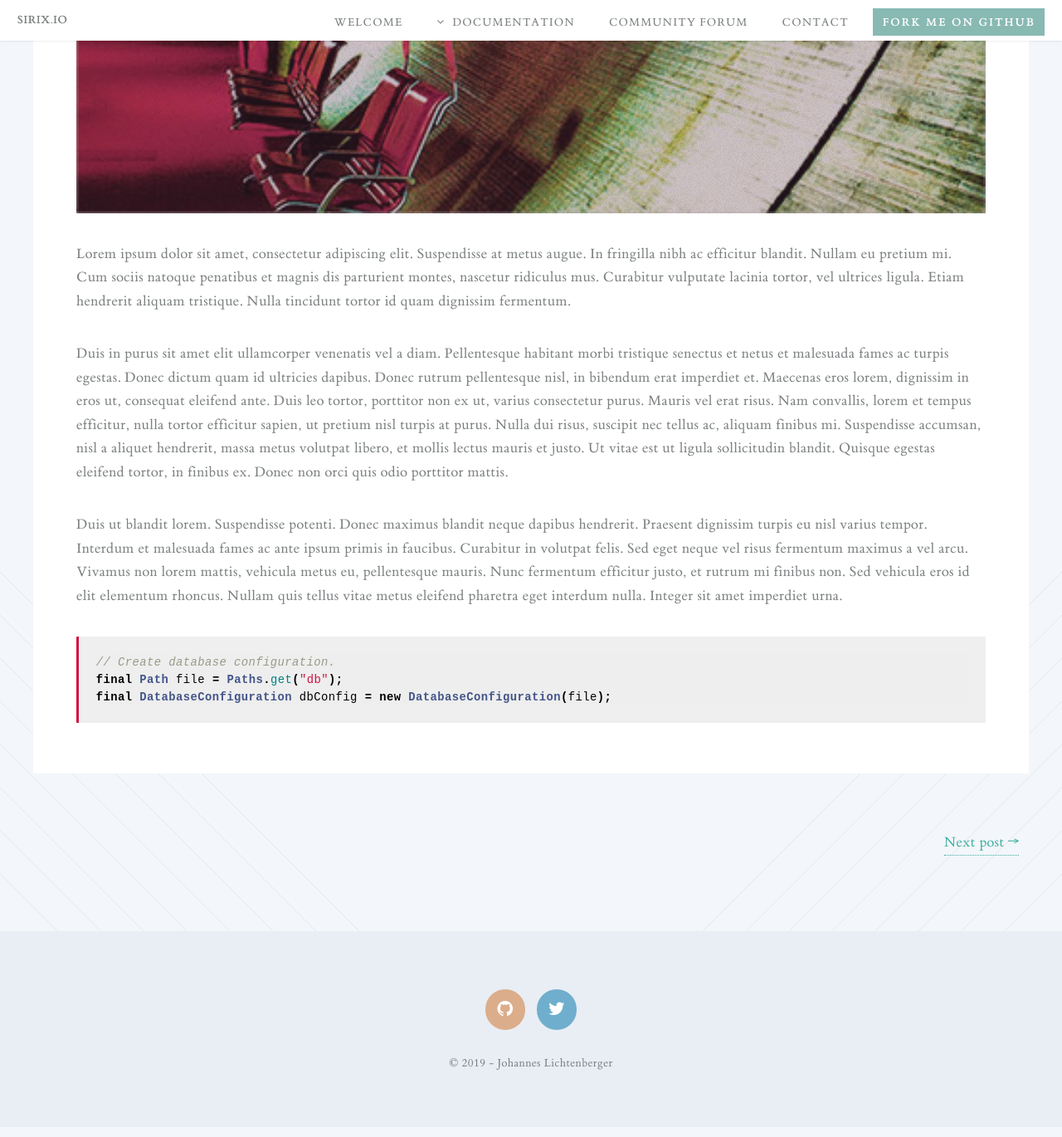
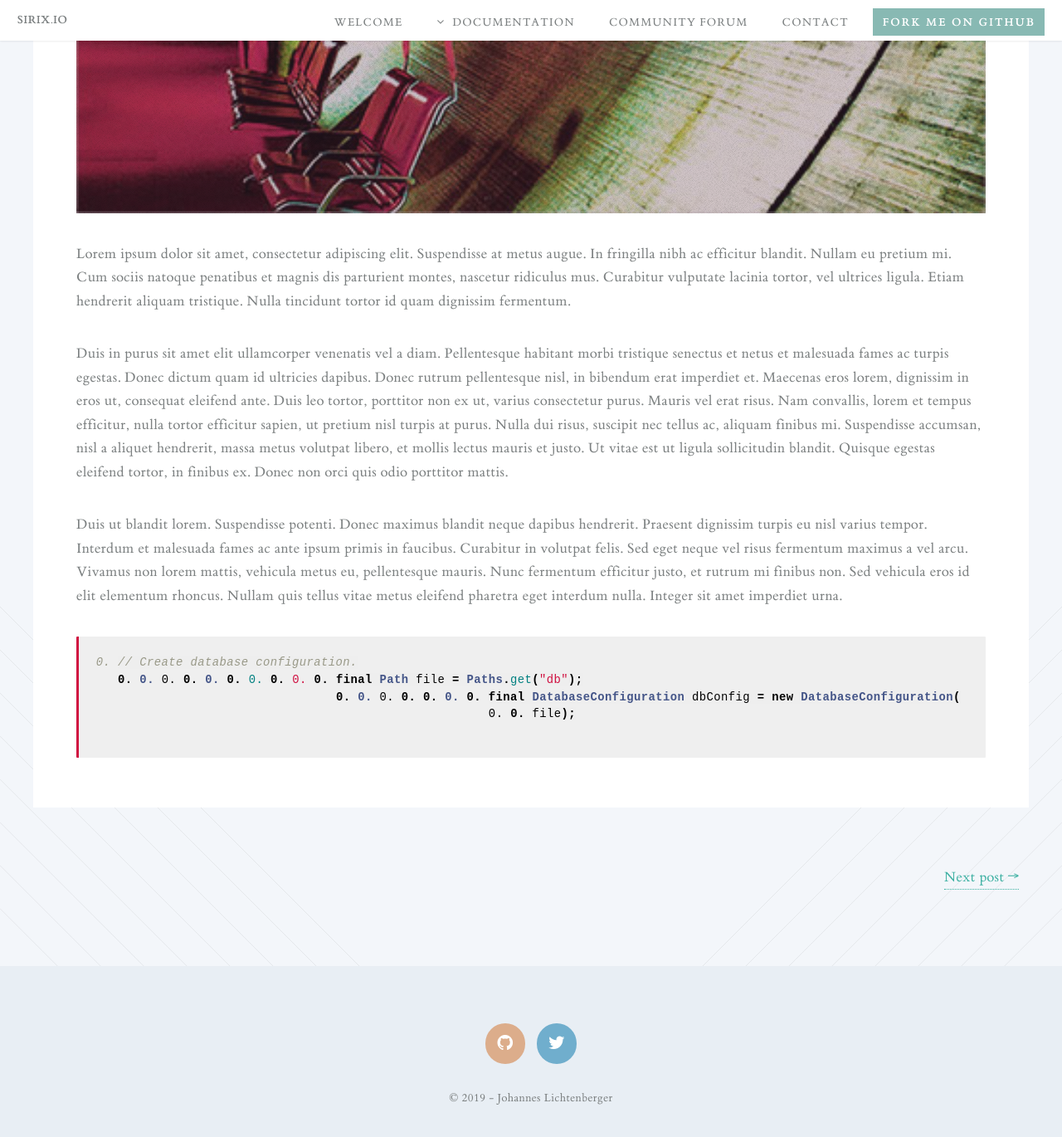
Before and after one commit to sirixdb/sirixdb.github.io, a Jekyll site: the page built from _posts/2014-08-07-first-post.markdown, in a window 1280 px wide and 1400 px high, scrolled down 659 px. Shown: the top 1370 px of the window at 83% size. Built offline with Jekyll 4.4.1, drawn with Linux system fonts in a browser that asks for light colours.

Commit message:
Update style.css

```diff
--- a/css/style.css
+++ b/css/style.css
@@ -1203,29 +1203,14 @@
   white-space: pre-wrap;
 }
 
-pre.highlight::before {
-    counter-reset: linenum;
-}
-pre.highlight code span.tr {
-    display: table-row;
-    counter-increment: linenum;
-}
-pre.highlight code span.th { /* used for line numbers */
-    display: table-cell;
-    user-select: none;
-    -moz-user-select: none;
-    -webkit-user-select: none;
-}
-pre.highlight code span.th::before {
-    content: counter(linenum);
-    text-align: right;
-    display: block;
-}
-pre.highlight code span.th {
-    width: 4em; /* or whatever the desired width of the numbers column is */
-}
-pre.highlight code {
-    display: table-cell;
+pre.highlight code span::before {
+  content: counter(listing) ". ";
+  display: inline-block;
+  float: left;
+  height: 3em;
+  padding-left: auto;
+  margin-left: auto;
+  text-align: right;
 }
 
 div.content {
```
